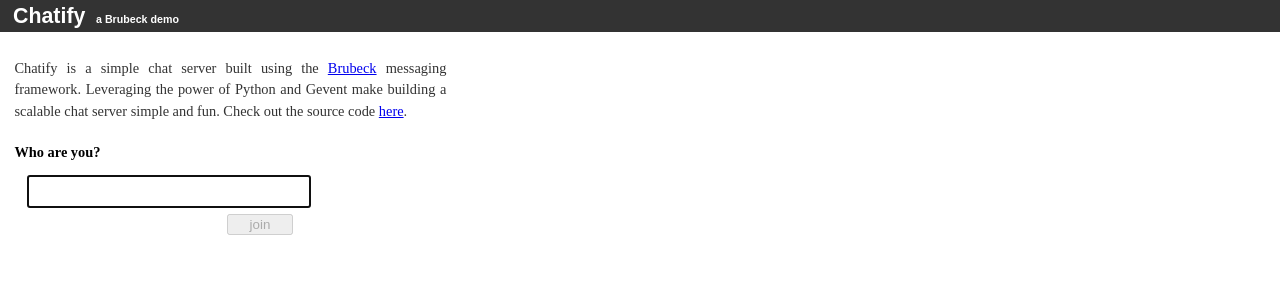
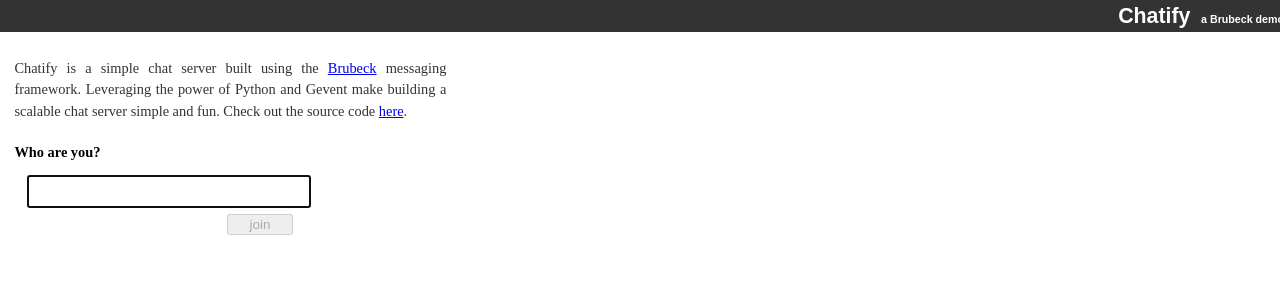
Before and after one commit to jordanorelli/chatify, a Python web app: template templates/base.html in a window 1280 px wide. Shown: the top 300 px of the page. Run offline with Jinja, Linux system fonts and the light colour scheme; the template is opened without the code that fills it, so the values that code supplies are empty; some libraries are stand-ins or nearby versions.

Commit message:
IE fix: float header left so logout button in proper spot

```diff
--- a/static/css/style.css
+++ b/static/css/style.css
@@ -10,6 +10,7 @@ h1 {
  margin: 0;
  font-size: 16pt;
  display: inline;
+ float: right;
 }
 #header {
     position: fixed;
```
